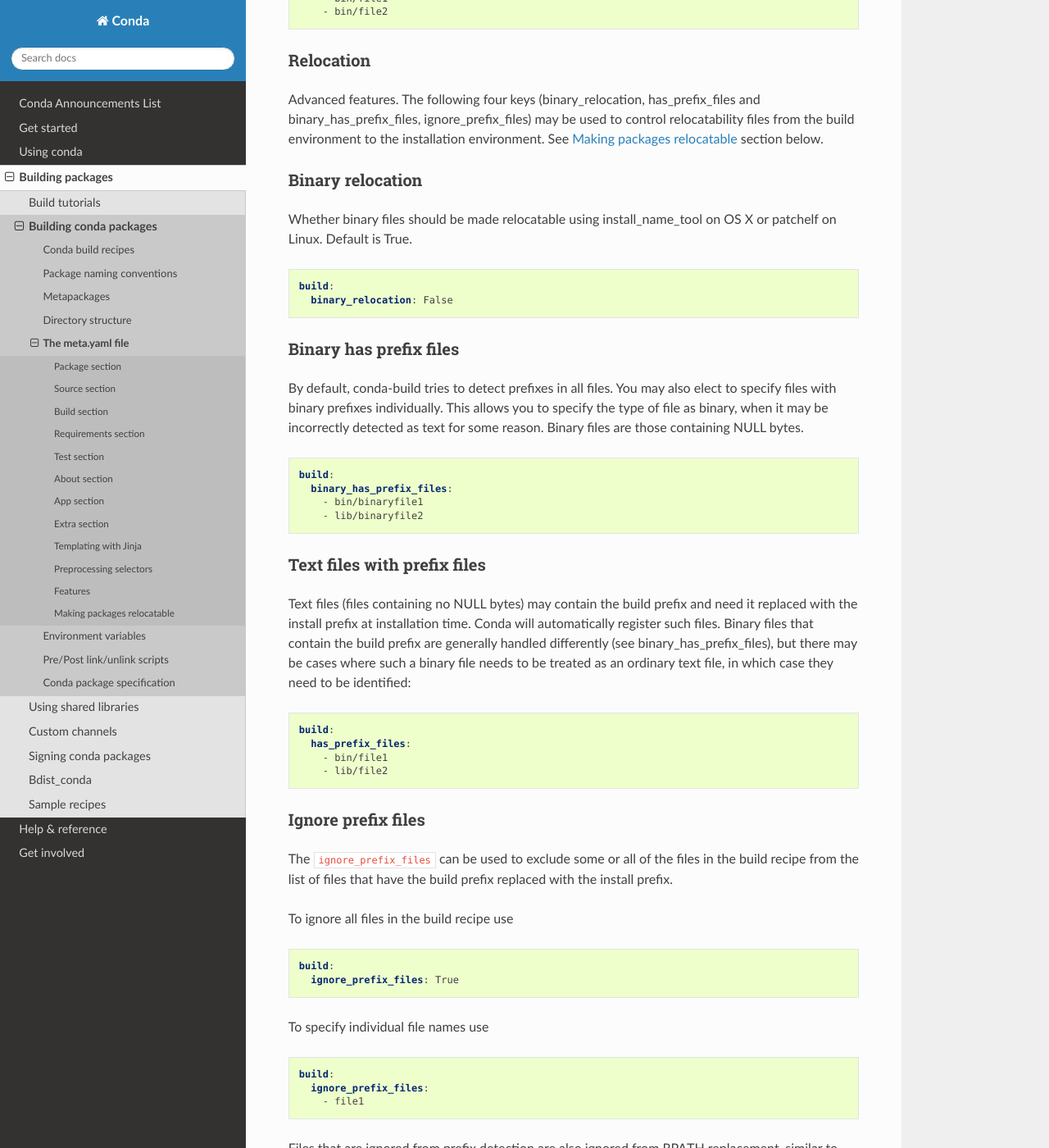
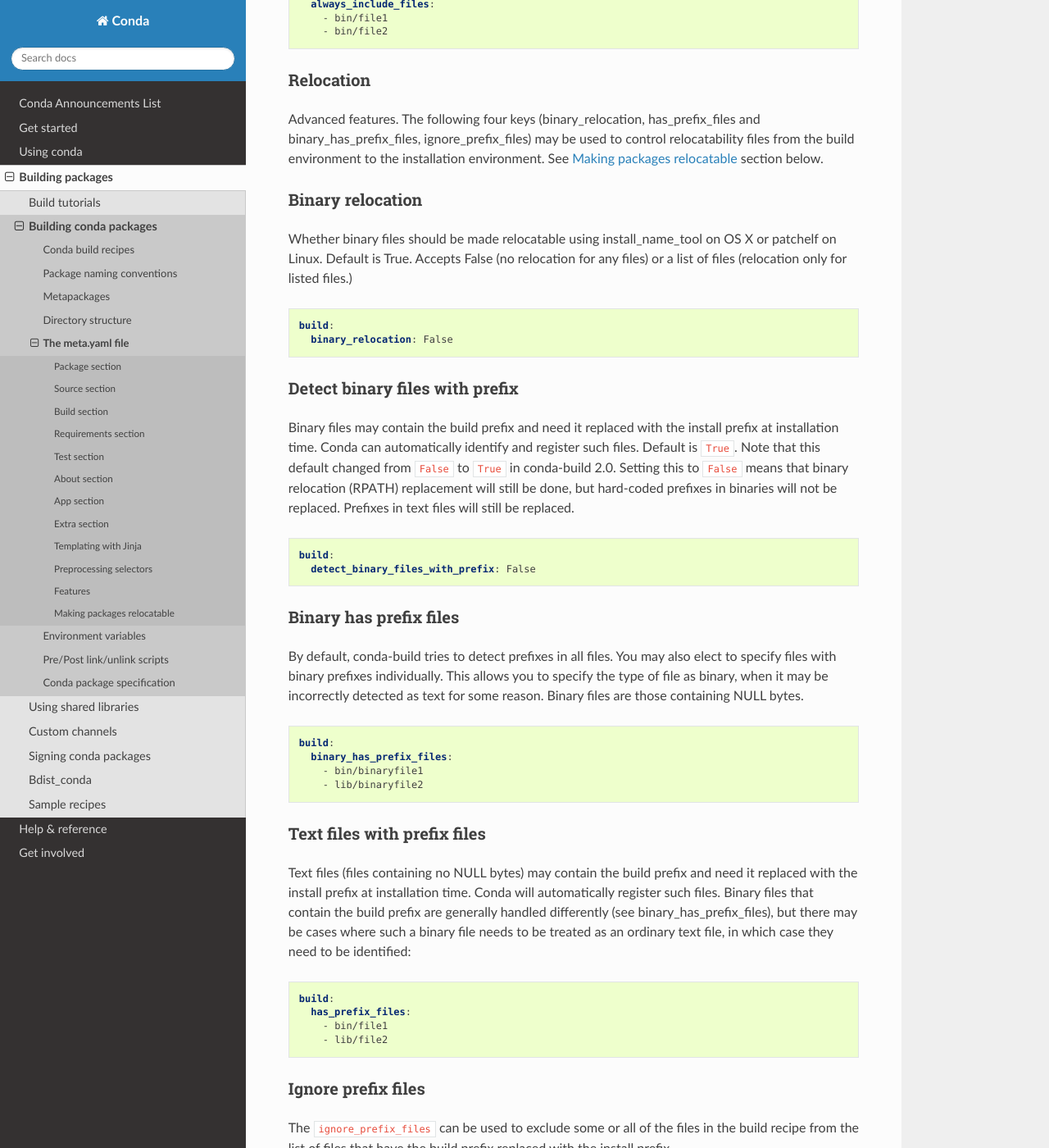
Before and after one commit to conda/conda-docs, a Sphinx documentation site: the page built from docs/source/building/meta-yaml.rst, in a window 1280 px wide and 1400 px high, scrolled down 6806 px. Shown: the whole window at 82% size. Built offline with Sphinx 7.4.7 and the Read the Docs theme 2.0.0, drawn with Linux system fonts in a browser that asks for light colours; some of the changed text lies outside the part shown.

Commit message:
fix docs about binary prefix replacement

```diff
--- a/docs/source/building/meta-yaml.rst
+++ b/docs/source/building/meta-yaml.rst
@@ -286,12 +286,30 @@ Advanced features. The following four keys (binary_relocation, has_prefix_files
 Binary relocation
 ~~~~~~~~~~~~~~~~~
 
-Whether binary files should be made relocatable using install_name_tool on OS X or patchelf on Linux. Default is True.
+Whether binary files should be made relocatable using install_name_tool on OS X
+or patchelf on Linux. Default is True. Accepts False (no relocation for any
+files) or a list of files (relocation only for listed files.)
 
 .. code-block:: yaml
 
   build:
     binary_relocation: False
+
+Detect binary files with prefix
+~~~~~~~~~~~~~~~~~~~~~~~~~~~~~~~
+
+Binary files may contain the build prefix and need it replaced with the install
+prefix at installation time. Conda can automatically identify and register such
+files. Default is ``True``. Note that this default changed from ``False`` to
+``True`` in conda-build 2.0. Setting this to ``False`` means that binary
+relocation (RPATH) replacement will still be done, but hard-coded prefixes in
+binaries will not be replaced. Prefixes in text files will still be replaced.
+
+.. code-block:: yaml
+
+  build:
+    detect_binary_files_with_prefix: False
+
 
 Binary has prefix files
 ~~~~~~~~~~~~~~~~~~~~~~~
@@ -338,7 +356,8 @@ To specify individual file names use
       ignore_prefix_files:
         - file1
 
-Files that are ignored from prefix detection are also ignored from RPATH replacement, similar to the binary_relocation setting, but with finer granularity.
+This setting is independent of RPATH replacement. Use the
+``detect_binary_files_with_prefix`` setting to control that behavior.
 
 Skipping builds
 ~~~~~~~~~~~~~~~
```
